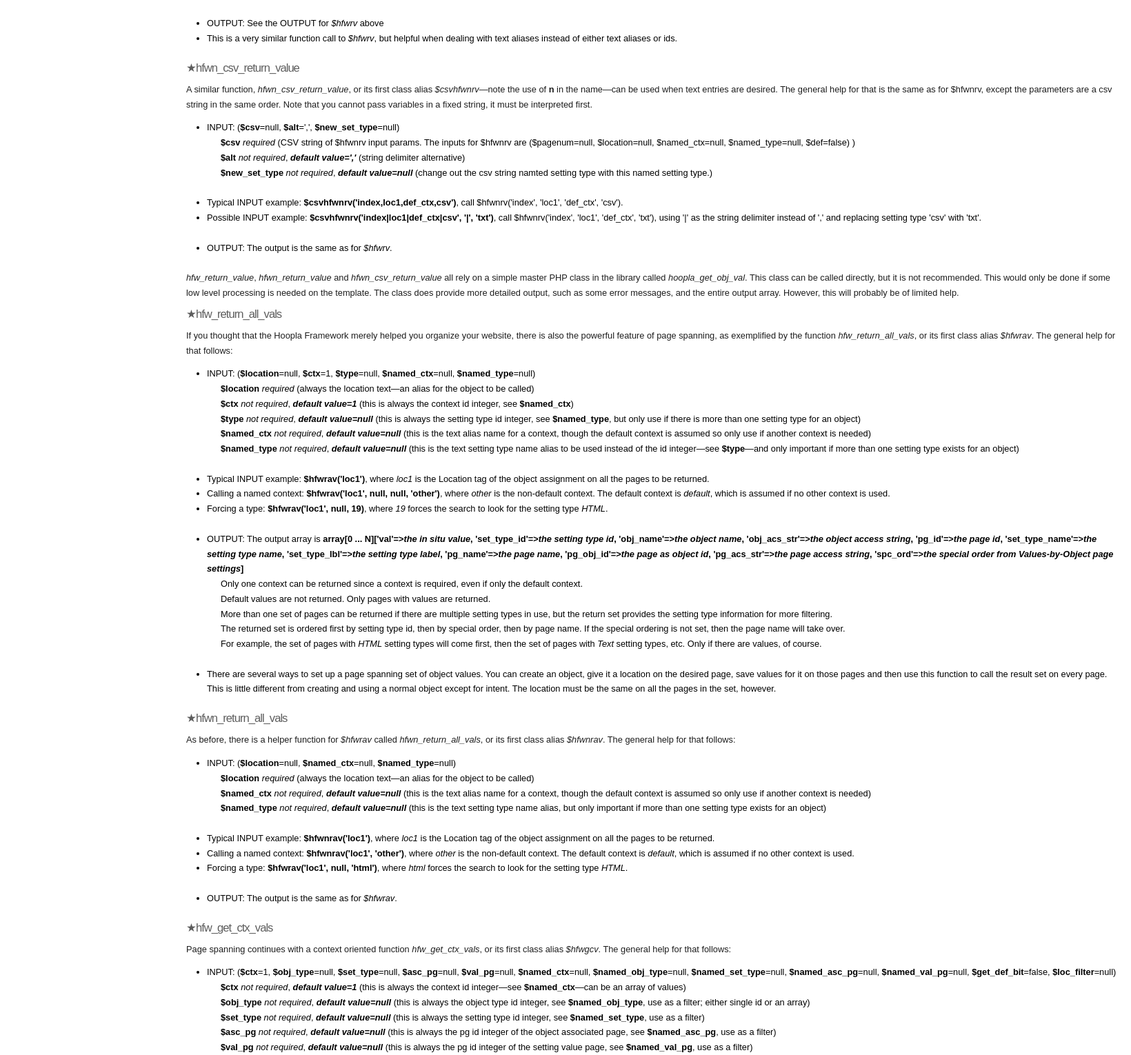
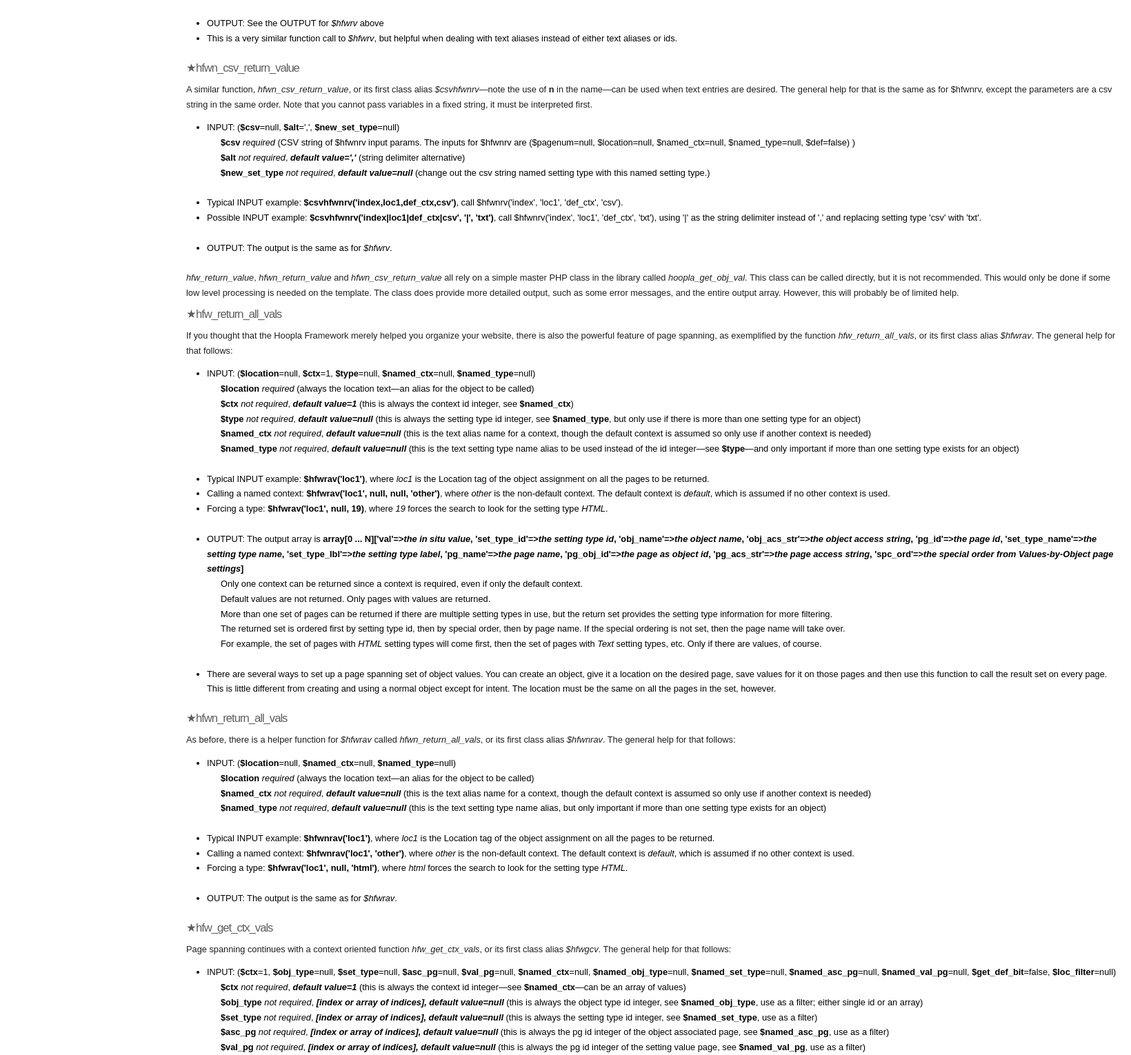
Before and after one commit to CTActual/hoopla-php-framework, a PHP site: page /help/hoopla.fw.help.export.lib.php in a window 1640 px wide. Shown: the part 2026-3556 px from the top of the page at 69% size. Run offline with PHP 8.4, Linux system fonts and the light colour scheme; data comes from the database, SQL or seed files in the repository.

Commit message:
Jan 2025 Fixes

```diff
--- a/help/hoopla.fw.help.export.lib.php
+++ b/help/hoopla.fw.help.export.lib.php
@@ -1,6 +1,6 @@
 <?php
 /*
-Copyright 2009-2024 Cargotrader, Inc. All rights reserved.
+Copyright 2009-2025 Cargotrader, Inc. All rights reserved.
 
 Redistribution and use in source and binary forms, with or without modification, are
 permitted provided that the following conditions are met:
@@ -161,7 +161,7 @@ require_once($incpath . 'common.incs.php');
 			<li>INPUT: (<b>$csv</b>=null, <b>$alt</b>=&apos;,&apos;, <b>$new_set_type</b>=null)</li>
 			<li class="li_inner"><b>$csv</b>	<i>required</i> (CSV string of $hfwnrv input params.  The inputs for $hfwnrv are ($pagenum=null, $location=null, $named_ctx=null, $named_type=null, $def=false) )</li>
 			<li class="li_inner"><b>$alt</b>	<i>not required</i>, <i><b>default value=&apos;,&apos;</b></i> (string delimiter alternative)</li>
-			<li class="li_inner"><b>$new_set_type</b>	<i>not required</i>, <i><b>default value=null</b></i> (change out the csv string namted setting type with this named setting type.)</li>
+			<li class="li_inner"><b>$new_set_type</b>	<i>not required</i>, <i><b>default value=null</b></i> (change out the csv string named setting type with this named setting type.)</li>
 			<li class="li_inner">&nbsp;</li>
 			<li>Typical INPUT example: <b>$csvhfwnrv(&apos;index,loc1,def_ctx,csv&apos;)</b>, call $hfwnrv(&apos;index&apos;, &apos;loc1&apos;, &apos;def_ctx&apos;, &apos;csv&apos;).</li>
 			<li>Possible INPUT example: <b>$csvhfwnrv(&apos;index|loc1|def_ctx|csv&apos;, &apos;|&apos;, &apos;txt&apos;)</b>, call $hfwnrv(&apos;index&apos;, &apos;loc1&apos;, &apos;def_ctx&apos;, &apos;txt&apos;), using &apos;|&apos; as the string delimiter instead of &apos;,&apos; and replacing setting type &apos;csv&apos; with &apos;txt&apos;.</li>
@@ -223,16 +223,16 @@ require_once($incpath . 'common.incs.php');
 		<ul>
 			<li>INPUT: (<b>$ctx</b>=1, <b>$obj_type</b>=null, <b>$set_type</b>=null, <b>$asc_pg</b>=null, <b>$val_pg</b>=null, <b>$named_ctx</b>=null, <b>$named_obj_type</b>=null, <b>$named_set_type</b>=null, <b>$named_asc_pg</b>=null,  <b>$named_val_pg</b>=null, <b>$get_def_bit</b>=false, <b>$loc_filter</b>=null)</li>
 			<li class="li_inner"><b>$ctx</b>	<i>not required</i>, <i><b>default value=1</b></i> (this is always the context id integer&mdash;see <b>$named_ctx</b>&mdash;can be an array of values)</li>
-			<li class="li_inner"><b>$obj_type</b>	<i>not required</i>, <i><b>default value=null</b></i> (this is always the object type id integer, see <b>$named_obj_type</b>, use as a filter; either single id or an array)</li>
-			<li class="li_inner"><b>$set_type</b>	<i>not required</i>, <i><b>default value=null</b></i> (this is always the setting type id integer, see <b>$named_set_type</b>, use as a filter)</li>
-			<li class="li_inner"><b>$asc_pg</b> <i>not required</i>, <i><b>default value=null</b></i> (this is always the pg id integer of the object associated page, see <b>$named_asc_pg</b>, use as a filter)</li>
-			<li class="li_inner"><b>$val_pg</b> <i>not required</i>, <i><b>default value=null</b></i> (this is always the pg id integer of the setting value page, see <b>$named_val_pg</b>, use as a filter)</li>
-			<li class="li_inner"><b>$named_ctx</b>	<i>not required</i>, <i><b>default value=null</b></i> (this is the text alias name for a context, though the default context is assumed so only use if another context is needed)</li>
-			<li class="li_inner"><b>$named_obj_type</b>	<i>not required</i>, <i><b>default value=null</b></i> (this is the object type name alias to be used instead of the id integer&#8212;see <b>$obj_type</b>&#8212;used as a filter; either single string value or array)</li>
-			<li class="li_inner"><b>$named_set_type</b>	<i>not required</i>, <i><b>default value=null</b></i> (this is the text setting type name alias to be used instead of the id integer&#8212;see <b>$set_type</b>&#8212;used as a filter)</li>
-			<li class="li_inner"><b>$named_asc_pg</b> <i>not required</i>, <i><b>default value=null</b></i> (this is always the pg tag of the object associated page, see <b>$asc_pg</b>, use as a filter)</li>
-			<li class="li_inner"><b>$named_val_pg</b> <i>not required</i>, <i><b>default value=null</b></i> (this is always the pg tag of the setting value page, see <b>$val_pg</b>, use as a filter)</li>
-			<li class="li_inner"><b>$get_def_bit</b> <i>required</i>, <i><b>default value=false (changed)</b></i> (retreive fallback default values if true for page values or ctx values if they have been set and active for the object.  Will be retrieved in addition to any specific page or ctx values.)</li>
+			<li class="li_inner"><b>$obj_type</b>	<i>not required</i>, <i><b>[index or array of indices], default value=null</b></i> (this is always the object type id integer, see <b>$named_obj_type</b>, use as a filter; either single id or an array)</li>
+			<li class="li_inner"><b>$set_type</b>	<i>not required</i>, <i><b>[index or array of indices], default value=null</b></i> (this is always the setting type id integer, see <b>$named_set_type</b>, use as a filter)</li>
+			<li class="li_inner"><b>$asc_pg</b> <i>not required</i>, <i><b>[index or array of indices], default value=null</b></i> (this is always the pg id integer of the object associated page, see <b>$named_asc_pg</b>, use as a filter)</li>
+			<li class="li_inner"><b>$val_pg</b> <i>not required</i>, <i><b>[index or array of indices], default value=null</b></i> (this is always the pg id integer of the setting value page, see <b>$named_val_pg</b>, use as a filter)</li>
+			<li class="li_inner"><b>$named_ctx</b>	<i>not required</i>, <i><b>[index or array of strings], default value=null</b></i> (this is the text alias name for a context, though the default context is assumed so only use if another context is needed)</li>
+			<li class="li_inner"><b>$named_obj_type</b>	<i>not required</i>, <i><b>[index or array of strings], default value=null</b></i> (this is the object type name alias to be used instead of the id integer&#8212;see <b>$obj_type</b>&#8212;used as a filter; either single string value or array)</li>
+			<li class="li_inner"><b>$named_set_type</b>	<i>not required</i>, <i><b>[index or array of strings], default value=null</b></i> (this is the text setting type name alias to be used instead of the id integer&#8212;see <b>$set_type</b>&#8212;used as a filter)</li>
+			<li class="li_inner"><b>$named_asc_pg</b> <i>not required</i>, <i><b>[index or array of strings], default value=null</b></i> (this is always the pg tag of the object associated page, see <b>$asc_pg</b>, use as a filter)</li>
+			<li class="li_inner"><b>$named_val_pg</b> <i>not required</i>, <i><b>[index or array of strings], default value=null</b></i> (this is always the pg tag of the setting value page, see <b>$val_pg</b>, use as a filter)</li>
+			<li class="li_inner"><b>$get_def_bit</b> <i>required</i>, <i><b>default value=false</b></i> (retreive fallback default values if true for page values or ctx values if they have been set and active for the object.  Will be retrieved in addition to any specific page or ctx values.)</li>
 			<li class="li_inner"><b>$loc_filter</b> <i>not required</i>, <i><b>default value=null</b></i> (a single location string or array of location strings to search on for values.)</li>
 			<li class="li_inner">&nbsp;</li>
 
@@ -274,12 +274,12 @@ require_once($incpath . 'common.incs.php');
 
 		<ul>
 			<li>INPUT: (<b>$named_ctx</b>=null, <b>$named_obj_type</b>=null, <b>$named_set_type</b>=null, <b>$named_asc_pg</b>=null,  <b>$named_val_pg</b>=null, <b>$get_def_bit</b>=false, <b>$loc_filter</b>=null)</li>
-			<li class="li_inner"><b>$named_ctx</b>	<i>not required</i>, <i><b>default value=null</b></i> (this is the text alias name for a context, though the default context is assumed so only use if another context is needed&mdash;can be an array of named values)</li>
-			<li class="li_inner"><b>$named_obj_type</b>	<i>not required</i>, <i><b>default value=null</b></i> (this is the object type name alias to be used instead of the id integer&#8212;see <b>$obj_type</b>&#8212;used as a filter; either single string value or an array of strings.)</li>
-			<li class="li_inner"><b>$named_set_type</b>	<i>not required</i>, <i><b>default value=null</b></i> (this is the text setting type name alias to be used instead of the id integer&#8212;see <b>$set_type</b>&#8212;used as a filter)</li>
-			<li class="li_inner"><b>$named_asc_pg</b> <i>not required</i>, <i><b>default value=null</b></i> (this is always the pg tag of the object associated page, see <b>$asc_pg</b>, use as a filter)</li>
-			<li class="li_inner"><b>$named_val_pg</b> <i>not required</i>, <i><b>default value=null</b></i> (this is always the pg tag of the setting value page, see <b>$val_pg</b>, use as a filter)</li>
-			<li class="li_inner"><b>$get_def_bit</b> <i>required</i>, <i><b>default value=false (changed)</b></i> (retreive fallback default values if true for page values or ctx values if they have been set and active for the object.  Will be retrieved in addition to any specific page or ctx values.)</li>
+			<li class="li_inner"><b>$named_ctx</b>	<i>not required</i>, <i><b>[string or array of strings], default value=null</b></i> (this is the text alias name for a context, though the default context is assumed so only use if another context is needed&mdash;can be an array of named values)</li>
+			<li class="li_inner"><b>$named_obj_type</b>	<i>not required</i>, <i><b>[string or array of strings], default value=null</b></i> (this is the object type name alias to be used instead of the id integer&#8212;see <b>$obj_type</b>)</li>
+			<li class="li_inner"><b>$named_set_type</b>	<i>not required</i>, <i><b>[string or array of strings], default value=null</b></i> (this is the text setting type name alias to be used instead of the id integer&#8212;see <b>$set_type</b>&#8212;used as a filter)</li>
+			<li class="li_inner"><b>$named_asc_pg</b> <i>not required</i>, <i><b>[string or array of strings], default value=null</b></i> (this is always the pg tag of the object associated page, see <b>$asc_pg</b>, use as a filter)</li>
+			<li class="li_inner"><b>$named_val_pg</b> <i>not required</i>, <i><b>[string or array of strings], default value=null</b></i> (this is always the pg tag of the setting value page, see <b>$val_pg</b>, use as a filter)</li>
+			<li class="li_inner"><b>$get_def_bit</b> <i>required</i>, <i><b>default value=false</b></i> (retreive fallback default values if true for page values or ctx values if they have been set and active for the object.  Will be retrieved in addition to any specific page or ctx values.)</li>
 			<li class="li_inner"><b>$loc_filter</b> <i>not required</i>, <i><b>default value=null</b></i> (a single location string or array of location strings to search on for values.)</li>
 			<li class="li_inner">&nbsp;</li>
 			<li>Typical INPUT example, calling a context, object type and setting type by name: <b>$hfwgcv('ctx1', 'frm_obj', 'html')</b>.</li>
@@ -291,13 +291,15 @@ require_once($incpath . 'common.incs.php');
 <!-- hfw_get_pg_list -->
 		<h3>&starf;hfw_get_pg_list</h3>
 
-		<p>To help with vetting page references on templates and other housekeeping duties, there is  <i>$hfwgpl</i> or <i>hfw_get_pg_list</i>.  The general help for that follows:</p>
+		<p>To help with vetting page references on templates and other housekeeping duties or to retrieve page information or page lists, there is  <i>$hfwgpl</i> or <i>hfw_get_pg_list</i>.  The general help for that follows:</p>
 
 		<ul>
-			<li>INPUT: (<b>$pg_ctx</b>=null)</li>
+			<li>INPUT: (<b>$pg_ctx</b>=null, <b>$act_only</b>=false, <b>$col_priority</b>=false)</li>
 			<li class="li_inner"><b>$pg_ctx</b>	<i>not required</i> (the string label of the page context id, the default page context is set as def_pg_ctx.)</li>
+			<li class="li_inner"><b>$act_only</b>	<i>not required</i>, default=false (will filter out any inactive pages, either as pgs.act_bit or pg_pg_obj_brg.act_bit.)</li>
+			<li class="li_inner"><b>$col_priority</b>	<i>not required</i>, default=false (will prioritze output by column headers instead of rows if true.)</li>
 			<li class="li_inner">&nbsp;</li>
-			<li>OUTPUT: The output array is <b>array[0 ... N]['obj_id'=><i>the page object id</i>,
+			<li>OUTPUT: The output array is <b>array[0 ... N]&#x2194;['obj_id'=><i>the page object id</i>,
 		'obj_name'=><i>the page object name (page name)</i>,
 		'obj_dsr'=><i>the page object description (page description)</i>,
 		'url_tag'=><i>the page object location (the page url tag id)</i>,
@@ -306,7 +308,8 @@ require_once($incpath . 'common.incs.php');
 		'pg_ctx_id'=><i>the page context id&#8212;no relation to object value contexts</i>,
 		'pg_ctx_name'=><i>the page context name</i>,
 		'pg_ctx_lbl'=><i>the page context label</i>,
-		'act_bit'=><i>the page state</i>]</b>.</li>
+		'act_bit'=><i>the page state</i>,
+		'obj_act_bit'=><i>the page as object state</i>]</b>.</li>
 		</ul>
 
 		<h3>&starf;hfw_get_acs_str</h3>
```
Also changed, not shown: classes/create.pg.obj.classes.php (+8 -3 lines), hfw.export.lib/hfw.export.lib.php (+35 -13 lines), hoopla.fw.help.php (+8 -1 lines), includes/create.objs.php (+47 -38 lines), includes/shared/pgs.repage.php (+8 -5 lines), install.docs/INSTALLATION.md (+5 -4 lines), README.md, install.docs/README.md.
